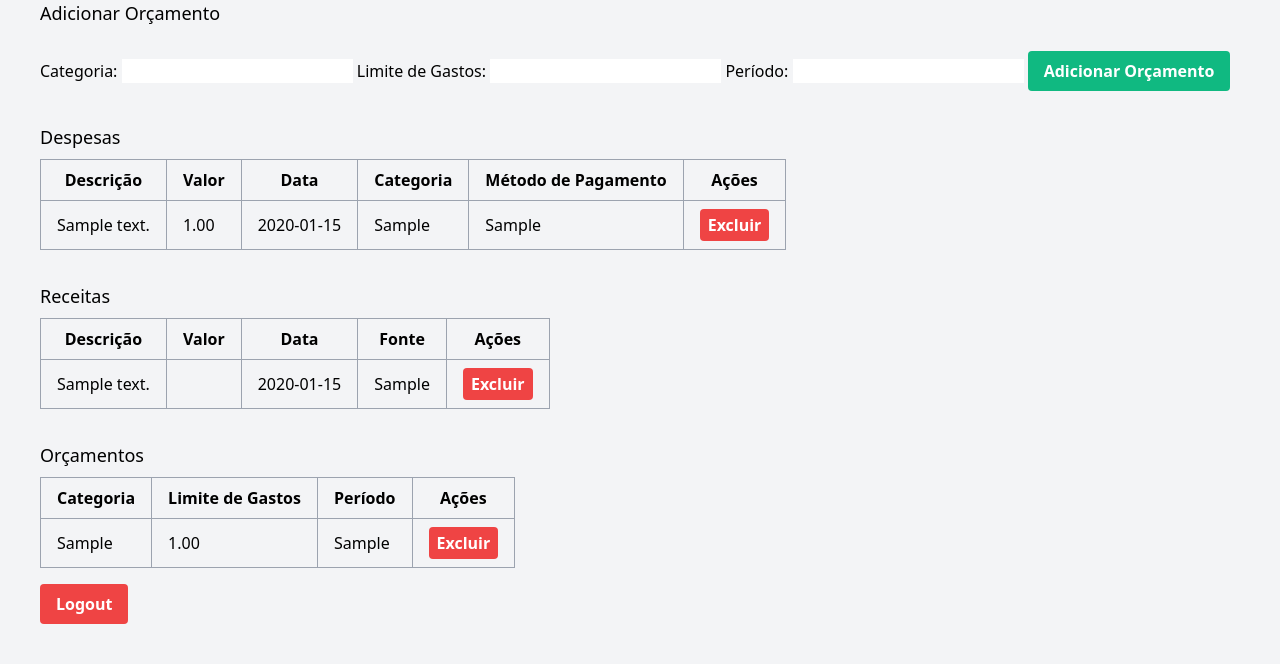
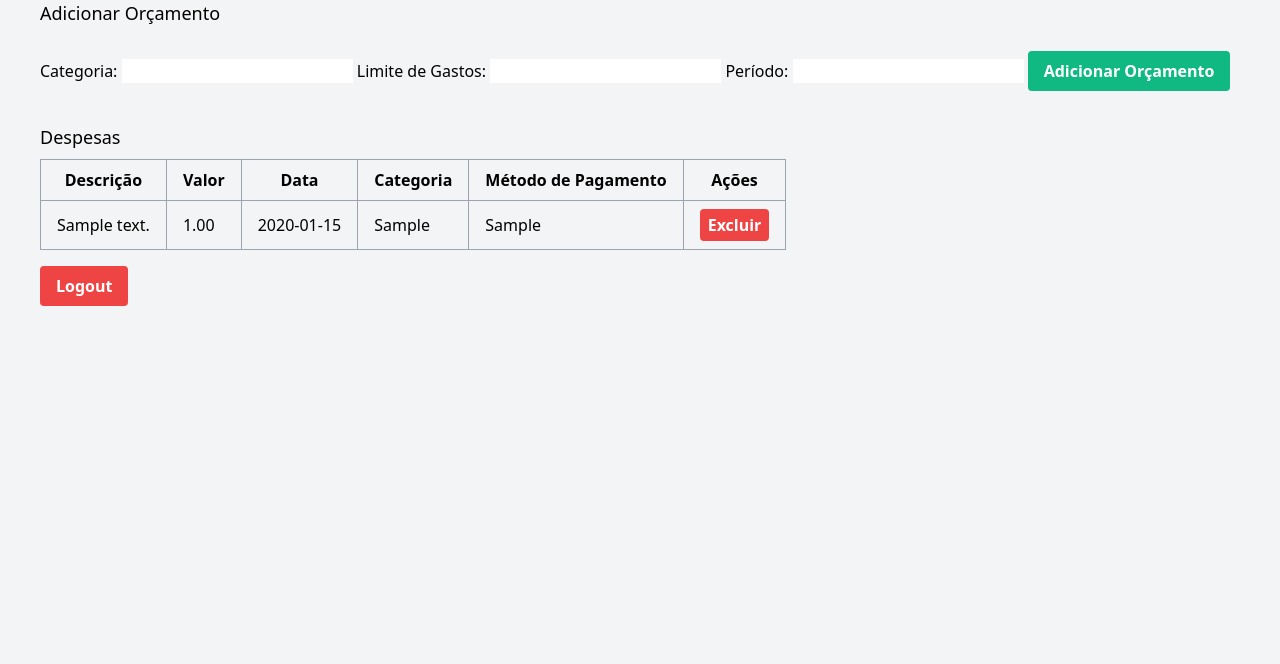
Before and after one commit to mateus-schiavi/FinDash, a Flask app: template templates/index.html in a window 1280 px wide. Shown: the part 461-1125 px from the top of the page. After the commit the page ends 767 px from the top, so only its background shows below. Run offline with Flask 3, Linux system fonts and the light colour scheme; tables that the repository leaves empty hold one stand-in row (values such as "Sample post"); the template is opened without the code that fills it: values that come from a table or form of the project are taken from there, most other values are stand-ins (such as "Sample title", 1, 10 or a date in 2020); some libraries are stand-ins or nearby versions.

Commit message:
código refatorado

```diff
--- a/main.py
+++ b/main.py
@@ -1,11 +1,9 @@
 from flask import Flask, render_template, request, redirect, url_for, session
 from flask_sqlalchemy import SQLAlchemy
 import plotly.graph_objs as go
-import pandas as pd
 import hashlib
 import datetime
 import conexao
-
 app = Flask(__name__)
 
 # Chave secreta para proteger as sessões do Flask
@@ -64,27 +62,15 @@ def criar_usuario(name, email, password):
     db.session.add(novo_usuario)
     db.session.commit()
 
-def ler_usuario_por_id(user_id):
-    usuario = User.query.get(user_id)
-    return usuario
+def ler_usuario_por_nome(name):
+    return User.query.filter_by(name=name).first()
 
-def ler_usuario_por_nome(name):
-    usuario = User.query.filter_by(name=name).first()
-    return usuario
+def autenticar_usuario(name, password):
+    usuario = ler_usuario_por_nome(name)
+    if usuario and usuario.password == hash_password(password):
+        return usuario
+    return None
 
-def atualizar_usuario(user_id, name, email, password):
-    usuario = User.query.get(user_id)
-    usuario.name = name
-    usuario.email = email
-    usuario.password = hash_password(password)
-    db.session.commit()
-
-def excluir_usuario(user_id):
-    usuario = User.query.get(user_id)
-    db.session.delete(usuario)
-    db.session.commit()
-
-# Rota principal que exibe o dashboard financeiro
 # Rota principal que exibe o dashboard financeiro
 @app.route('/', methods=['GET', 'POST'])
 def index():
@@ -119,14 +105,8 @@ def index():
     # Converte o gráfico para HTML
     graph_html = fig.to_html(full_html=False)
 
-
     # Renderiza o template HTML do dashboard, passando os dados do gráfico e das despesas
     return render_template('index.html', graph_html=graph_html, expenses=expenses)
-
-
-
-
-
 
 # Rota de login para autenticar os usuários
 @app.route('/login', methods=['GET', 'POST'])
@@ -139,8 +119,8 @@ def login():
     if request.method == 'POST':
         name = request.form['username']  # Alterado para corresponder ao campo 'username' do formulário HTML
         password = request.form['password']
-        usuario = ler_usuario_por_nome(name)
-        if usuario and usuario.password == hash_password(password):
+        usuario = autenticar_usuario(name, password)
+        if usuario:
             # Autentica o usuário e redireciona para o dashboard
             session['name'] = name
             session['user_id'] = usuario.user_id  # Armazena o ID do usuário na sessão
@@ -178,13 +158,9 @@ def register():
 # Rota de logout para encerrar a sessão do usuário
 @app.route('/logout', methods=['POST'])
 def logout():
-    try:
-        # Remove a chave 'name' da sessão, encerrando a sessão do usuário
-        session.pop('name')
-        session.pop('user_id')  # Remove também o ID do usuário da sessão
-    except KeyError:
-        # Se a chave 'name' não existir na sessão, não faz nada
-        pass
+    # Remove a chave 'name' da sessão, encerrando a sessão do usuário
+    session.pop('name', None)
+    session.pop('user_id', None)
     return redirect(url_for('login'))
 
 # Rota para adicionar receita
@@ -255,7 +231,5 @@ def delete_expense(expense_id):
 
     return redirect(url_for('index'))
 
-
-
 if __name__ == '__main__':
     app.run(debug=True)
--- a/templates/index.html
+++ b/templates/index.html
@@ -37,7 +37,7 @@
             <label for="expense_description">Descrição:</label>
             <input type="text" id="expense_description" name="description" required>
             <label for="expense_amount">Valor:</label>
-            <input type="text" id="expense_amount" name="amount" required>
+            <input type="text" id="expense_amount" name="value" required>
             <label for="expense_date">Data:</label>
             <input type="date" id="expense_date" name="date" required>
             <label for="expense_category">Categoria:</label>
@@ -97,69 +97,6 @@
             </table>
         </div>
 
-
-        <!-- Exibição das receitas -->
-        <div class="mt-8">
-            <h2 class="text-lg mb-2">Receitas</h2>
-            <table class="border-collapse border border-gray-400">
-                <thead>
-                    <tr>
-                        <th class="border border-gray-400 px-4 py-2">Descrição</th>
-                        <th class="border border-gray-400 px-4 py-2">Valor</th>
-                        <th class="border border-gray-400 px-4 py-2">Data</th>
-                        <th class="border border-gray-400 px-4 py-2">Fonte</th>
-                        <th class="border border-gray-400 px-4 py-2">Ações</th>
-                    </tr>
-                </thead>
-                <tbody>
-                    {% for income in incomes %}
-                    <tr>
-                        <td class="border border-gray-400 px-4 py-2">{{ income.description }}</td>
-                        <td class="border border-gray-400 px-4 py-2">{{ income.amount }}</td>
-                        <td class="border border-gray-400 px-4 py-2">{{ income.date }}</td>
-                        <td class="border border-gray-400 px-4 py-2">{{ income.source }}</td>
-                        <td class="border border-gray-400 px-4 py-2">
-                            <form action="{{ url_for('delete_income', income_id=income.income_id) }}" method="post">
-                                <button type="submit"
-                                    class="bg-red-500 hover:bg-red-700 text-white font-bold py-1 px-2 rounded">Excluir</button>
-                            </form>
-                        </td>
-                    </tr>
-                    {% endfor %}
-                </tbody>
-            </table>
-        </div>
-
-        <!-- Exibição dos orçamentos -->
-        <div class="mt-8">
-            <h2 class="text-lg mb-2">Orçamentos</h2>
-            <table class="border-collapse border border-gray-400">
-                <thead>
-                    <tr>
-                        <th class="border border-gray-400 px-4 py-2">Categoria</th>
-                        <th class="border border-gray-400 px-4 py-2">Limite de Gastos</th>
-                        <th class="border border-gray-400 px-4 py-2">Período</th>
-                        <th class="border border-gray-400 px-4 py-2">Ações</th>
-                    </tr>
-                </thead>
-                <tbody>
-                    {% for budget in budgets %}
-                    <tr>
-                        <td class="border border-gray-400 px-4 py-2">{{ budget.category }}</td>
-                        <td class="border border-gray-400 px-4 py-2">{{ budget.spending_limit }}</td>
-                        <td class="border border-gray-400 px-4 py-2">{{ budget.period }}</td>
-                        <td class="border border-gray-400 px-4 py-2">
-                            <form action="{{ url_for('delete_budget', budget_id=budget.budget_id) }}" method="post">
-                                <button type="submit"
-                                    class="bg-red-500 hover:bg-red-700 text-white font-bold py-1 px-2 rounded">Excluir</button>
-                            </form>
-                        </td>
-                    </tr>
-                    {% endfor %}
-                </tbody>
-            </table>
-        </div>
-
         <!-- Adiciona um botão de logout -->
         <form action="{{ url_for('logout') }}" method="post">
             <button type="submit"
```
Also changed, not shown: templates/login.html (+6 -10 lines), templates/register.html (+18 -8 lines). Lines whose indentation alone changed are shown as unchanged.
